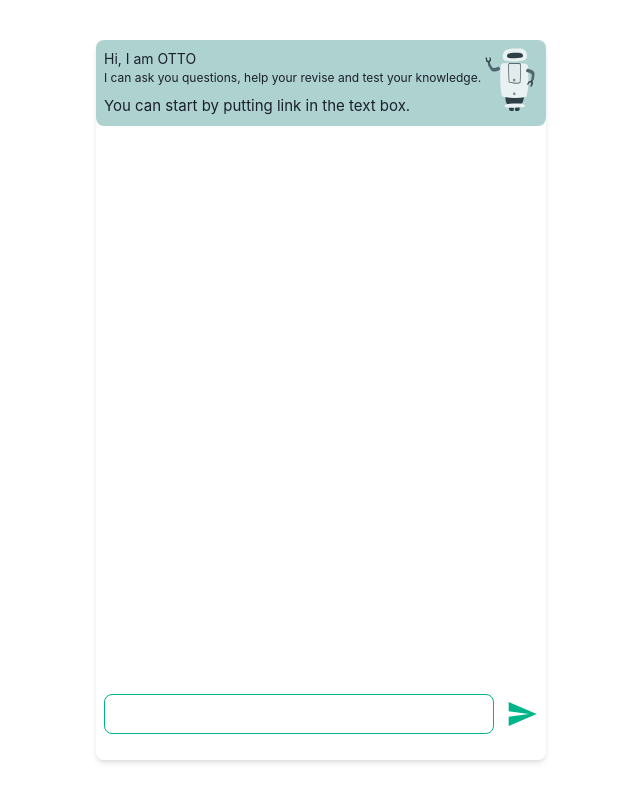
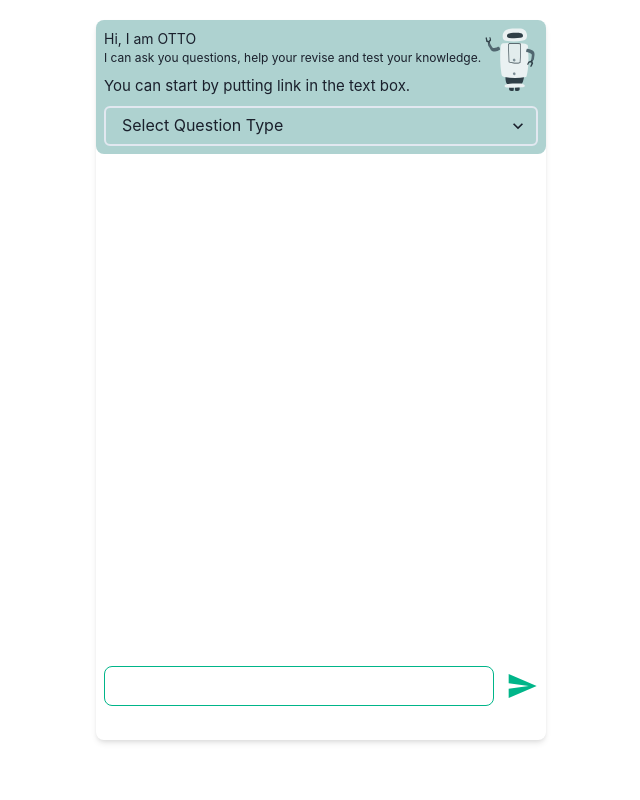
Before and after one commit to Sun-Deep/oi-coaching, a React (Create React App) app: page / in a window 1280 px wide. Shown: the whole page, without its empty margins (319-959 px from the left). Built offline with nearby package versions, Linux system fonts and the light colour scheme.

Commit message:
select options in chat header

```diff
--- a/package.json
+++ b/package.json
@@ -9,6 +9,7 @@
     "@testing-library/jest-dom": "^5.14.1",
     "@testing-library/react": "^12.0.0",
     "@testing-library/user-event": "^13.2.1",
+    "axios": "^0.24.0",
     "framer-motion": "^4",
     "react": "^17.0.2",
     "react-dom": "^17.0.2",
--- a/src/App.js
+++ b/src/App.js
@@ -11,12 +11,12 @@ function App() {
       h='90vh'
       w='450px'
       mx={'auto'}
-      my={10}
+      my={5}
       borderRadius={'lg'}
     >
       <ChatHeader />
       <VStack
-        h='70vh'
+        h='63vh'
       >
 
       </VStack>
--- a/src/components/ChatHeader.js
+++ b/src/components/ChatHeader.js
@@ -1,4 +1,4 @@
-import { Box, Flex, Image, Text } from "@chakra-ui/react"
+import { Box, Flex, Image, Select, Text } from "@chakra-ui/react"
 
 const ChatHeader = () => {
 
@@ -20,6 +20,17 @@ const ChatHeader = () => {
                 <Image objectFit='contain' src="/bot.svg" alt="bot image" />
             </Box>
         </Flex>
+
+        <Box mt={2}>
+            <Select
+                placeholder="Select Question Type"
+                border={'2px solid'}
+            >
+                <option value={'boolean'}>Boolean</option>
+                <option value={'mcq'}>MCQ</option>
+                <option value={'short_question'}>Short Question</option>
+            </Select>
+        </Box>
     </Box>
 }
 
```
Also changed, not shown: 1 other file (tests, documents, lock files or other folders).
